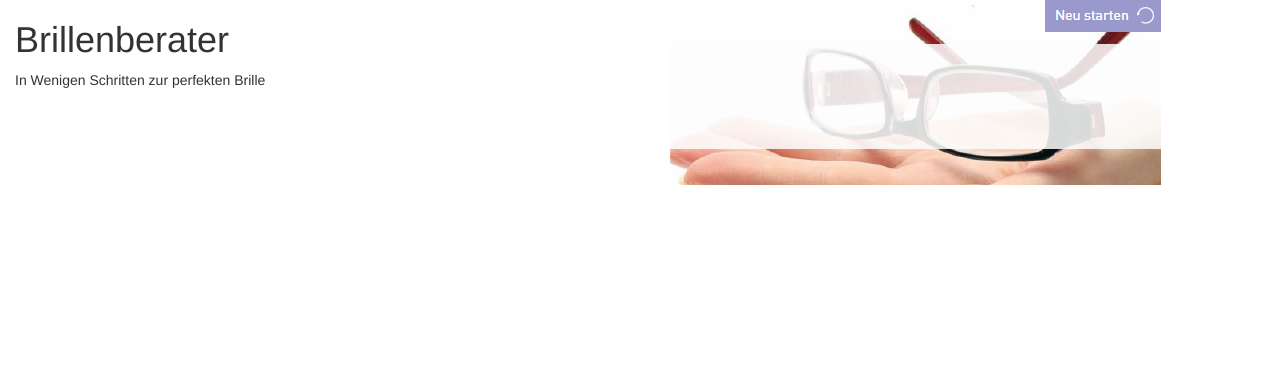
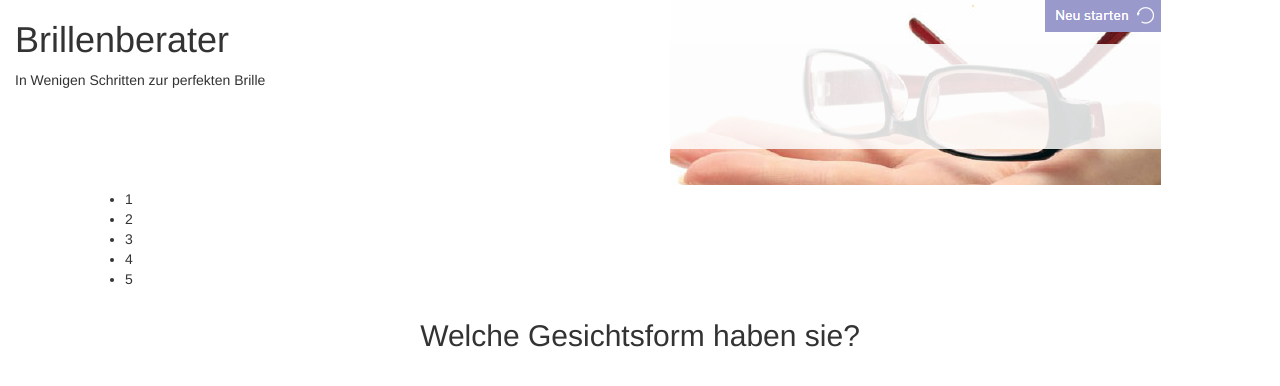
Before and after one commit to jhyun94/brillenberater, a plain HTML site: page index.html in a window 1280 px wide. Shown: the top 386 px of the page. Drawn offline with nearby package versions, Linux system fonts and the light colour scheme.

Commit message:
html for arrows, images, and buttons

```diff
--- a/index.html
+++ b/index.html
@@ -22,6 +22,54 @@
     </div>
   </div>
 
+  <div class="arrows">
+    <div class="row">
+      <div class="container">
+        <div class="col-md-12">
+          <ul>
+            <li>1</li>
+            <li>2</li>
+            <li>3</li>
+            <li>4</li>
+            <li>5</li>
+          </ul>
+        </div>
+      </div>
+    </div>
+  </div>
+
+  <div class="row">
+    <div class="col-md-12">
+      <div class="container">
+        <h2 class="text-center">Welche Gesichtsform haben sie?</h2>
+    </div>
+  </div>
+
+  <div class="sliding-images">
+    <div class="row">
+      <div class="col-md-12">
+        <div class="container">
+          <div class="images">
+          </div>
+        </div>
+      </div>
+    </div>
+  </div>
+
+
+  <div class="row">
+    <div class="col-md-12">
+      <div class="container">
+        <div class="button">
+        </div>
+      </div>
+    </div>
+  </div>
+
+
+
+
+
   <script src="https://code.jquery.com/jquery-3.2.1.min.js"></script>
   <script src="main.js"></script>
 </body>
```
